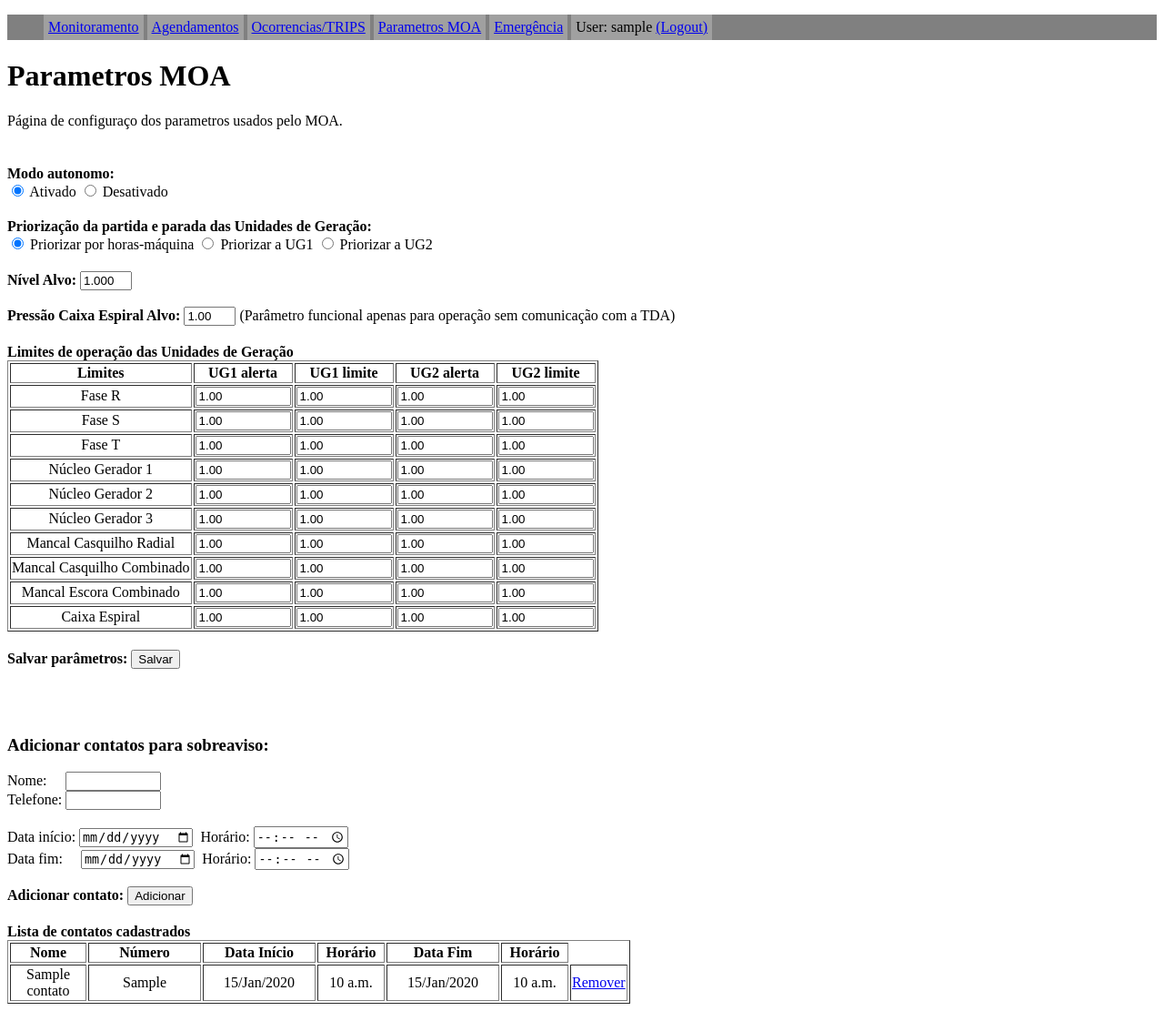
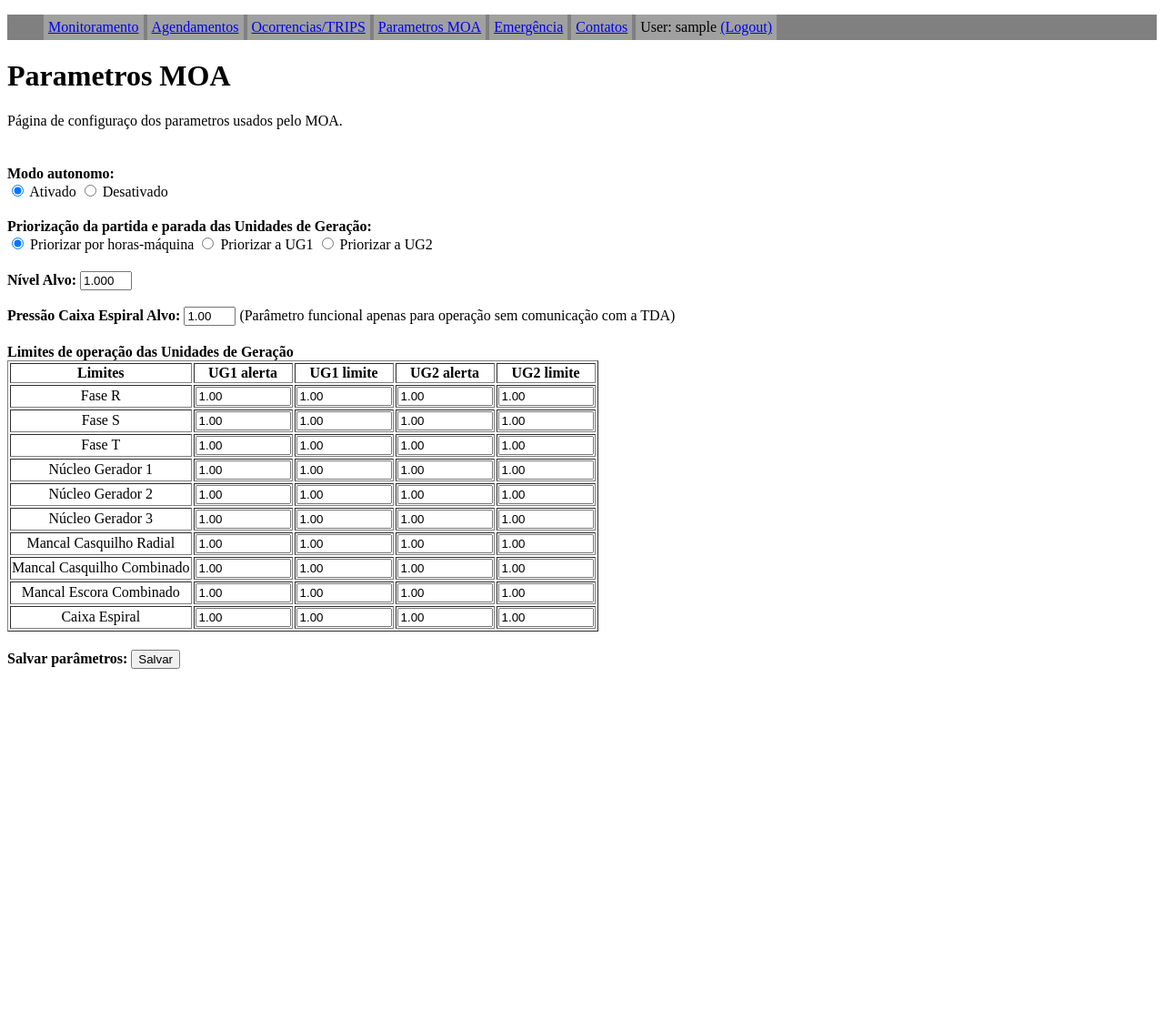
Before and after one commit to DiegoBasgal/MOA, a Django app: page /parametros_moa/ in a window 1280 px wide. Shown: the whole page at 91% size. After the commit the page ends 735 px from the top, so only its background shows below. Run offline with Django 3.2, Linux system fonts and the light colour scheme; a user stored in the database is signed in; tables that the repository leaves empty hold one stand-in row (values such as "Sample post").

Commit message:
+ Alterações interface web / bugfix

```diff
--- a/interface_django/interface_django/urls.py
+++ b/interface_django/interface_django/urls.py
@@ -23,10 +23,10 @@ from agendamentos.views import novo_agendamento_view
 from agendamentos.views import novo_agendamento_rapido_view
 from monitoramento.views import monitoramento_view
 from ocorrencias.views import ocorrencias_view
-from parametros_moa.views import parametros_moa_view, emergencia_view, deletar, adicionar, retornar
+from parametros_moa.views import parametros_moa_view, emergencia_view, contatos_view, deletar, adicionar, retornar
 
 urlpatterns = [
-    path("", RedirectView.as_view(url="parametros_moa/")),
+    path("", RedirectView.as_view(url="monitoramento/")),
     path("admin/", admin.site.urls),
     path("agendamentos/", agendamentos_view, name="agendamentos"),
     path("agendamentos/<int:ag_id>/",agendamento_detalhado_view,name="agendamento_detalhado",),
@@ -36,9 +36,10 @@ urlpatterns = [
     path("ocorrencias/", ocorrencias_view, name="ocorrencias"),
     path("parametros_moa/", parametros_moa_view, name="parametros_moa"),
     path("parametros_moa/emergencia/", emergencia_view, name="emergencia"),
-    path("parametros_moa/adicionar/", adicionar, name="adicionar"),
-    path("parametros_moa/deletar/<int:id>", deletar, name="deletar"),
-    path("parametros_moa/adicionar/retornar/", retornar, name="retornar"),
+    path("parametros_moa/contatos/", contatos_view, name="contatos"),
+    path("parametros_moa/contatos/adicionar/", adicionar, name="adicionar"),
+    path("parametros_moa/contatos/deletar/<int:id>", deletar, name="deletar"),
+    path("parametros_moa/contatos/adicionar/retornar/", retornar, name="retornar"),
 ]
 
 # Add Django site authentication urls (for login, logout, password management)
--- a/interface_django/parametros_moa/views.py
+++ b/interface_django/parametros_moa/views.py
@@ -10,7 +10,6 @@ from parametros_moa.models import ParametrosUsina, Contato
 @login_required
 def parametros_moa_view(request, *args, **kwargs):
 
-    contato = Contato.objects.all()
     usina = ParametrosUsina.objects.get(id=1)
     modo_autonomo_ativado = True if usina.modo_autonomo else False
 
@@ -175,33 +174,9 @@ def parametros_moa_view(request, *args, **kwargs):
     if ((usina.modo_de_escolha_das_ugs == 2) and (usina.ug2_prioridade > usina.ug1_prioridade)):
         escolha_ugs = 2
 
-    context = {"escolha_ugs": escolha_ugs, "usina": usina, "contato": contato}
+    context = {"escolha_ugs": escolha_ugs, "usina": usina}
     return render(request, "parametros_moa.html", context=context)
 
-@login_required
-def adicionar(request, *args, **kwargs):
-
-    if request.method=='POST':
-        try:
-            ctt_nome = request.POST.get("nome")
-            ctt_numero = request.POST.get("numero").replace("(", "").replace(")", "")
-            ctt_dt_inicio = request.POST.get("data_inicio")
-            ctt_ts_inicio = request.POST.get("ts_inicio")
-            ctt_dt_fim = request.POST.get("data_fim")
-            ctt_ts_fim = request.POST.get("ts_fim")
-
-            contato = Contato.objects.create(nome=ctt_nome, numero=ctt_numero, data_inicio=ctt_dt_inicio, ts_inicio=ctt_ts_inicio, data_fim=ctt_dt_fim, ts_fim=ctt_ts_fim)
-
-        except Exception as e:
-            return render(request, 'erro.html', {'mensagem': e})
-
-    return HttpResponseRedirect(reverse('parametros_moa'))
-
-@login_required
-def deletar(request, id,*args, **kwargs):
-    contato = Contato.objects.filter(id=id)
-    contato.delete()
-    return HttpResponseRedirect(reverse('parametros_moa'))
 
 @login_required
 def emergencia_view(request, *args, **kwargs):
@@ -226,5 +201,36 @@ def emergencia_view(request, *args, **kwargs):
     return render(request, "emergencia.html", context=context)
 
 @login_required
+def contatos_view(request, *args, **kwargs):
+    contato = Contato.objects.all()
+    context = {"contato": contato}
+    return render(request, "contatos.html", context=context)
+
+@login_required
 def retornar(request, *args, **kwargs):
-    return HttpResponseRedirect(reverse('parametros_moa'))
+    return HttpResponseRedirect(reverse('contatos'))
+
+@login_required
+def adicionar(request, *args, **kwargs):
+
+    if request.method=='POST':
+        try:
+            ctt_nome = request.POST.get("nome")
+            ctt_numero = request.POST.get("numero").replace("(", "").replace(")", "")
+            ctt_dt_inicio = request.POST.get("data_inicio")
+            ctt_ts_inicio = request.POST.get("ts_inicio")
+            ctt_dt_fim = request.POST.get("data_fim")
+            ctt_ts_fim = request.POST.get("ts_fim")
+
+            contato = Contato.objects.create(nome=ctt_nome, numero=ctt_numero, data_inicio=ctt_dt_inicio, ts_inicio=ctt_ts_inicio, data_fim=ctt_dt_fim, ts_fim=ctt_ts_fim)
+
+        except Exception as e:
+            return render(request, 'erro.html', {'mensagem': e})
+
+    return HttpResponseRedirect(reverse('contatos'))
+
+@login_required
+def deletar(request, id,*args, **kwargs):
+    contato = Contato.objects.filter(id=id)
+    contato.delete()
+    return HttpResponseRedirect(reverse('contatos'))
--- a/interface_django/templates/base.html
+++ b/interface_django/templates/base.html
@@ -29,6 +29,7 @@
             <li><a href="{% url 'ocorrencias'%}">Ocorrencias/TRIPS</a></li>
             <li><a href="{% url 'parametros_moa'%}">Parametros MOA</a></li>
             <li><a href="{% url 'emergencia'%}">Emergência</a></li>
+            <li><a href="{% url 'contatos'%}">Contatos</a></li>
             <li>User: {{ user.get_username }} <a href="{% url 'logout'%}?next={{request.path}}">(Logout)</a></li>
             {% else %}
             <li><a href="{% url 'login'%}?next={{request.path}}">Login</a></li>
--- a/interface_django/templates/erro.html
+++ b/interface_django/templates/erro.html
@@ -5,7 +5,7 @@
 <br>
 <br>
 <br>
-<form action="/parametros_moa/adicionar/retornar/">
+<form action="/parametros_moa/contatos/adicionar/retornar/">
    <b>Retornar para página de parâmetros:</b>
    <input type="submit" value="Retornar"/>
 </form>
--- a/interface_django/templates/parametros_moa.html
+++ b/interface_django/templates/parametros_moa.html
@@ -151,56 +151,4 @@ Página de configuraço dos parametros usados pelo MOA.
 <br>
 <br>
 <br>
-<form method='post' action='/parametros_moa/adicionar/'>
-    {% csrf_token %}
-    <div style="margin-bottom: 20px;">
-        <h3>Adicionar contatos para sobreaviso:</h3>
-        <label>Nome: &nbsp;&nbsp;&nbsp;</label>
-        <input id="nome" name="nome" size=10 value="{{contato.nome}}"/></td>
-        <br>
-        <label>Telefone: </label>
-        <input type="tel" id="numero" name="numero" size=10 value="{{contato.numero}}"/></td>
-        <br>
-        <br>
-        <label>Data início: </label>
-        <input type="date" id="data_inicio" name="data_inicio" size=6 value="{{contato.data_inicio}}"/></td>
-        <label> &nbsp;Horário: </label>
-        <input type="time" id="ts_inicio" name="ts_inicio" size=4 value="{{contato.ts_inicio}}"/></td>
-        <br>
-        <label>Data fim: &ensp;&nbsp;</label>
-        <input type="date" id="data_fim" name="data_fim" size=6 value="{{contato.data_fim}}"/></td>
-        <label> &nbsp;Horário: </label>
-        <input type="time" id="ts_fim" name="ts_fim" size=4 value="{{contato.ts_fim}}"/></td>
-        <br>
-        <br>
-        <b>Adicionar contato:</b>
-        <input type="submit" value="Adicionar"/>
-    </div>
-<form action='/parametros_moa/'>
-    <div>
-        <b>Lista de contatos cadastrados</b>
-        <table style="text-align:center" border="solid 1px black">
-            <tr>
-                <th>Nome</th>
-                <th>Número</th>
-                <th>Data Início</th>
-                <th width="70px">Horário</th>
-                <th>Data Fim</th>
-                <th width="70px">Horário</th>
-            </tr>
-            {% for ctt in contato  %}
-            <tr>
-                <td width="80px">{{ ctt.nome}}</td>
-                <td width="120px">{{ ctt.numero}}</td>
-                <td width="120px">{{ ctt.data_inicio|date:"d/M/Y" }}</td>
-                <td>{{ ctt.ts_inicio}}</td>
-                <td width="120px">{{ ctt.data_fim|date:"d/M/Y"}}</td>
-                <td>{{ ctt.ts_fim}}</td>
-                <td><a href="deletar/{{ctt.id}}">Remover</a></td>
-            </tr>
-            {% endfor %}
-        </table>
-    </div>
-</form>
-
 {% endblock content %}
```
Also changed, not shown: interface_django/templates/contatos.html (added, +60 -0 lines).
